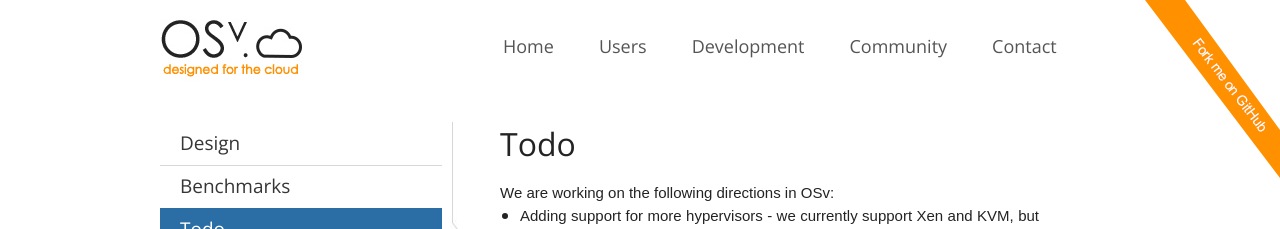
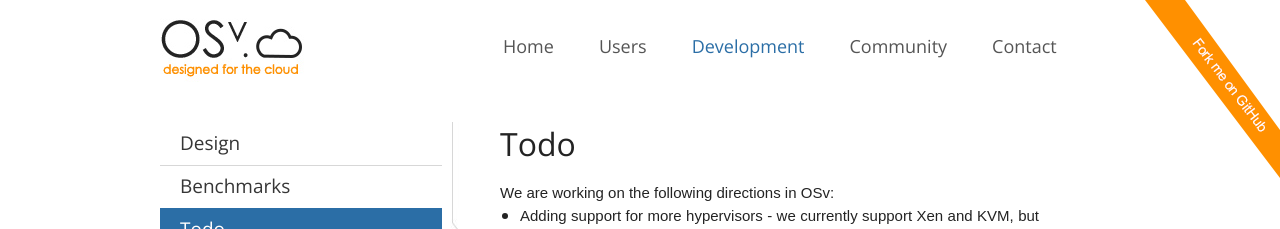
Before and after one commit to osv-io/osv-io.github.io, a Jekyll site: the page built from _posts/dev/0000-10-01-todo.md, in a window 1280 px wide. Shown: the top 229 px of the page. Built offline with Jekyll 4.4.1, drawn with Linux system fonts in a browser that asks for light colours.

Commit message:
fixed internal page nav

```diff
--- a/_includes/header.html
+++ b/_includes/header.html
@@ -47,7 +47,7 @@
             <ul class="nav menu">
                 <li class="item-101{% if page.url == '/index.html' %} current{% endif %}"><a href="{{ site.baseurl }}" >Home</a></li>
                 {% for p in site.categories.top %}
-                <li class="{% if page.url == p.url %} current{% endif %}"><a href="{{ site.baseurl }}{{ p.url }}" >{{ p.title }}</a></li>
+                <li class="{% if page.url == p.url or page.nav == p.nav %} current{% endif %}"><a href="{{ site.baseurl }}{{ p.url }}" >{{ p.title }}</a></li>
                 {% endfor %}
             </ul>
         </div>
```
